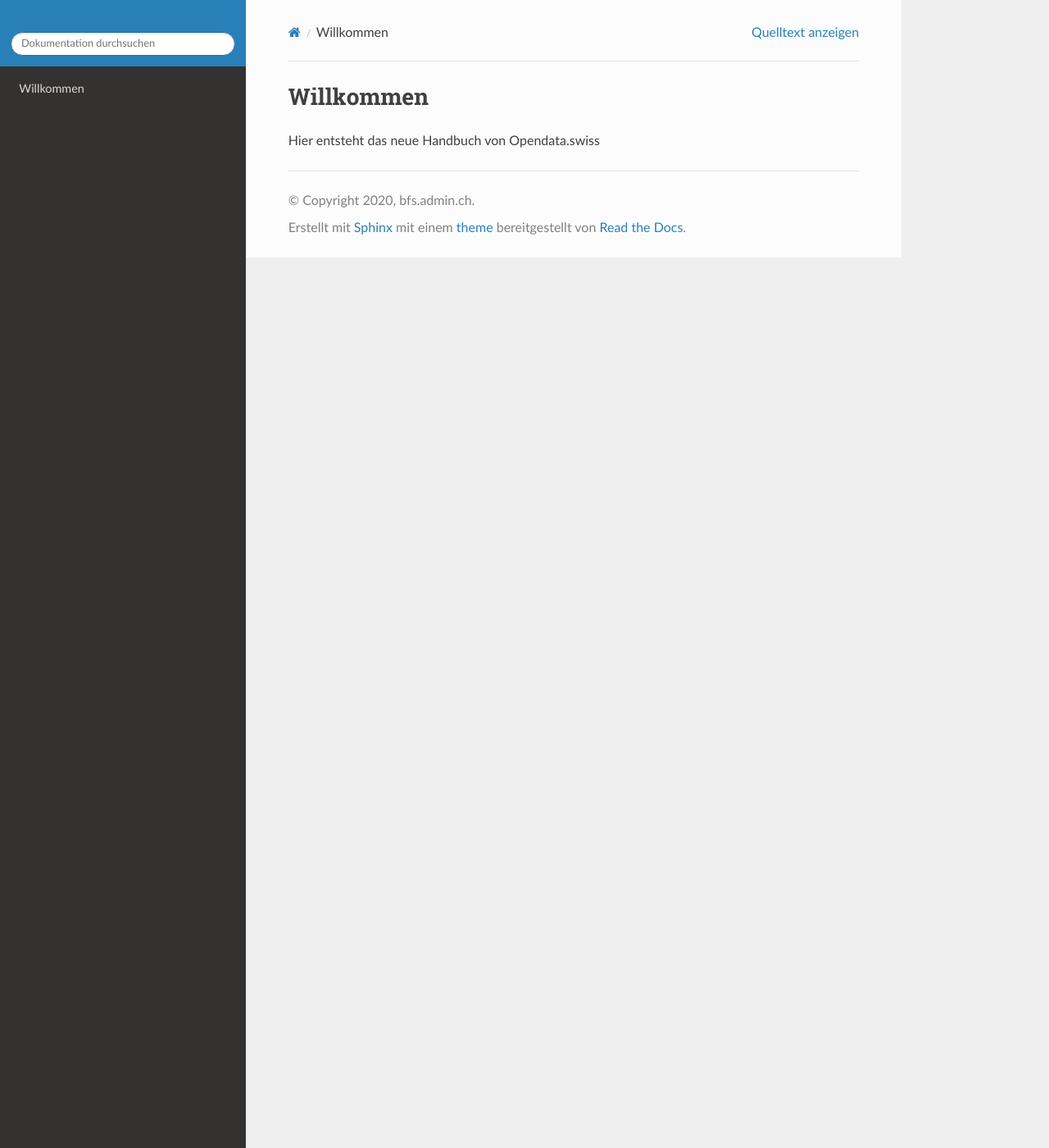
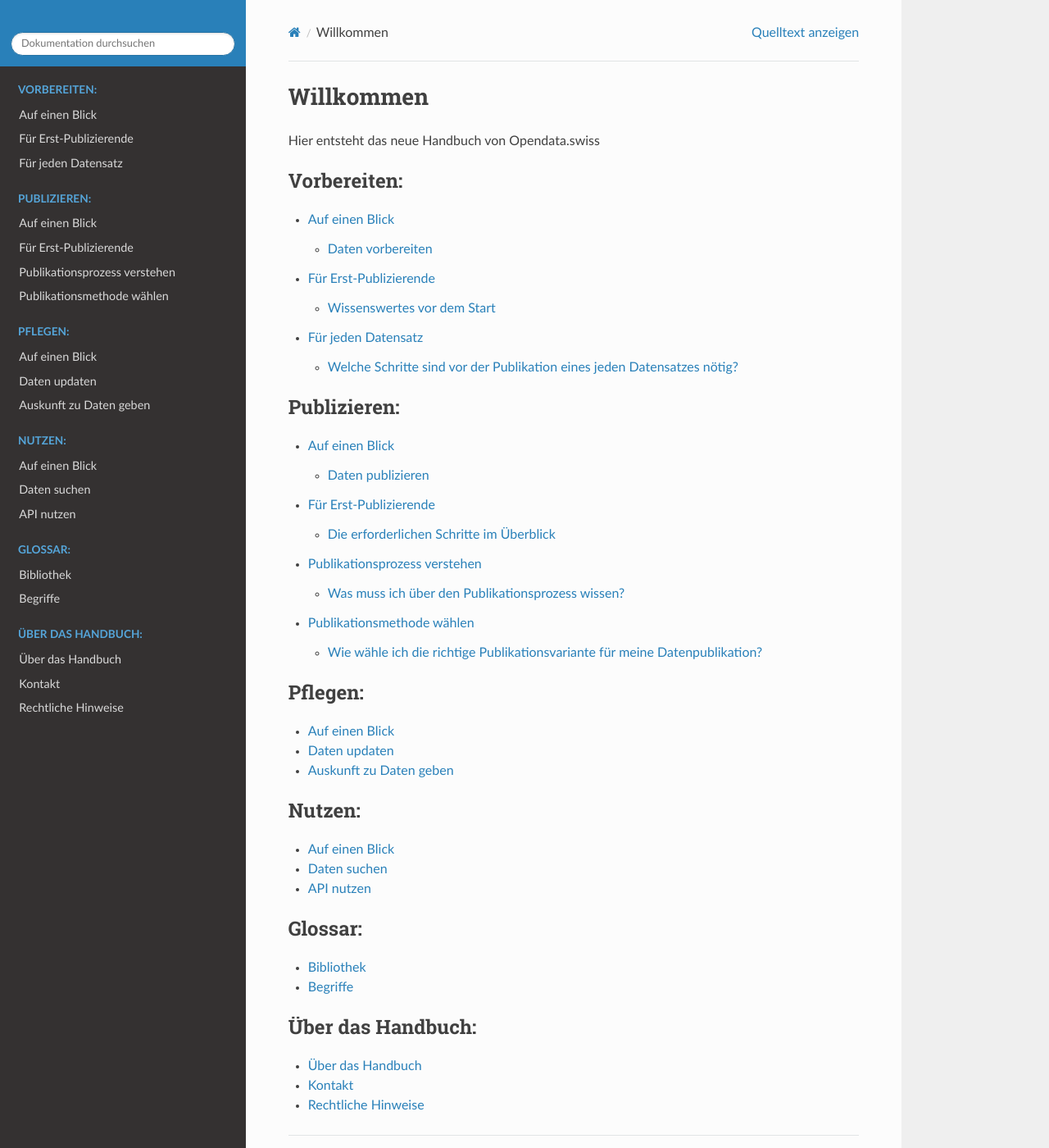
Before and after one commit to opendata-swiss/ogdch-handbook, a Sphinx documentation site: the page built from source/index.rst, in a window 1280 px wide and 1400 px high. Shown: the whole window at 82% size. Built offline with Sphinx 7.4.7 and the Read the Docs theme 2.0.0, drawn with Linux system fonts in a browser that asks for light colours.

Commit message:
implement the content structure adding header only pages for all documents added in the index

```diff
--- /dev/null
+++ b/source/content/glossar/begriffe.rst
@@ -0,0 +1,6 @@
+********
+Begriffe
+********
+
+Was ist was bei Open Data?
+==========================
--- /dev/null
+++ b/source/content/glossar/library.rst
@@ -0,0 +1,6 @@
+**********
+Bibliothek
+**********
+
+Wo finde ich Zusatzmaterialien zu Open Government Data?
+=======================================================
--- /dev/null
+++ b/source/content/nutzen/api-nutzen.rst
@@ -0,0 +1,6 @@
+**********
+API nutzen
+**********
+
+Wie programmiere ich in Applikationen den Zugriff auf die Daten von Opendata.swiss?
+===================================================================================
--- /dev/null
+++ b/source/content/nutzen/daten-suchen.rst
@@ -0,0 +1,6 @@
+************
+Daten suchen
+************
+
+Wie finde ich die Daten, die ich brauche?
+=========================================
--- /dev/null
+++ b/source/content/nutzen/nutzen.rst
@@ -0,0 +1,6 @@
+***************
+Auf einen Blick
+***************
+
+Daten nutzen
+============
--- /dev/null
+++ b/source/content/pflegen/auskunft-zu-daten-geben.rst
@@ -0,0 +1,6 @@
+***********************
+Auskunft zu Daten geben
+***********************
+
+Wie gehe ich mit Fragen zu meinen Daten um?
+===========================================
--- /dev/null
+++ b/source/content/pflegen/daten-updaten.rst
@@ -0,0 +1,6 @@
+*************
+Daten updaten
+*************
+
+Wie halte ich meine Daten nach der Veröffentlichung aktuell?
+============================================================
--- /dev/null
+++ b/source/content/pflegen/pflegen.rst
@@ -0,0 +1,6 @@
+***************
+Auf einen Blick
+***************
+
+Daten pflegen
+=============
--- /dev/null
+++ b/source/content/publizieren/erstpublizierende.rst
@@ -0,0 +1,6 @@
+**********************
+Für Erst-Publizierende
+**********************
+
+Die erforderlichen Schritte im Überblick
+========================================
--- /dev/null
+++ b/source/content/publizieren/publikationsprozess.rst
@@ -0,0 +1,6 @@
+*****************************
+Publikationsprozess verstehen
+*****************************
+
+Was muss ich über den Publikationsprozess wissen?
+=================================================
--- /dev/null
+++ b/source/content/publizieren/publikationsvariante.rst
@@ -0,0 +1,6 @@
+**************************
+Publikationsmethode wählen
+**************************
+
+Wie wähle ich die richtige Publikationsvariante für meine Datenpublikation?
+===========================================================================
--- /dev/null
+++ b/source/content/publizieren/publizieren.rst
@@ -0,0 +1,6 @@
+***************
+Auf einen Blick
+***************
+
+Daten publizieren
+=================
--- /dev/null
+++ b/source/content/ueberdashandbuch/kontakt.rst
@@ -0,0 +1,6 @@
+*******
+Kontakt
+*******
+
+So erreichen Sie uns
+====================
--- /dev/null
+++ b/source/content/ueberdashandbuch/rechtliche-hinweise.rst
@@ -0,0 +1,3 @@
+*******************
+Rechtliche Hinweise
+*******************
--- /dev/null
+++ b/source/content/ueberdashandbuch/ueber-ods.rst
@@ -0,0 +1,6 @@
+*****************
+Über das Handbuch
+*****************
+
+Wegleitung zur Nutzung von opendata.swiss
+=========================================
--- /dev/null
+++ b/source/content/vorbereiten/datensatz.rst
@@ -0,0 +1,6 @@
+*******************
+Für jeden Datensatz
+*******************
+
+Welche Schritte sind vor der Publikation eines jeden Datensatzes nötig?
+=======================================================================
--- /dev/null
+++ b/source/content/vorbereiten/erstpublizierende.rst
@@ -0,0 +1,6 @@
+**********************
+Für Erst-Publizierende
+**********************
+
+Wissenswertes vor dem Start
+===========================
--- /dev/null
+++ b/source/content/vorbereiten/vorbereiten.rst
@@ -0,0 +1,6 @@
+***************
+Auf einen Blick
+***************
+
+Daten vorbereiten
+=================
--- a/source/index.rst
+++ b/source/index.rst
@@ -8,3 +8,51 @@ Willkommen
 **********
 
 Hier entsteht das neue Handbuch von Opendata.swiss
+
+.. toctree::
+   :maxdepth: 2
+   :caption: Vorbereiten:
+
+   content/vorbereiten/vorbereiten
+   content/vorbereiten/erstpublizierende
+   content/vorbereiten/datensatz
+
+.. toctree::
+   :maxdepth: 2
+   :caption: Publizieren:
+
+   content/publizieren/publizieren
+   content/publizieren/erstpublizierende
+   content/publizieren/publikationsprozess
+   content/publizieren/publikationsvariante
+
+.. toctree::
+   :maxdepth: 1
+   :caption: Pflegen:
+
+   content/pflegen/pflegen
+   content/pflegen/daten-updaten
+   content/pflegen/auskunft-zu-daten-geben
+
+.. toctree::
+   :maxdepth: 1
+   :caption: Nutzen:
+
+   content/nutzen/nutzen
+   content/nutzen/daten-suchen
+   content/nutzen/api-nutzen
+
+.. toctree::
+   :maxdepth: 1
+   :caption: Glossar:
+
+   content/glossar/library
+   content/glossar/begriffe
+
+.. toctree::
+   :maxdepth: 1
+   :caption: Über das Handbuch:
+
+   content/ueberdashandbuch/ueber-ods
+   content/ueberdashandbuch/kontakt
+   content/ueberdashandbuch/rechtliche-hinweise
```
